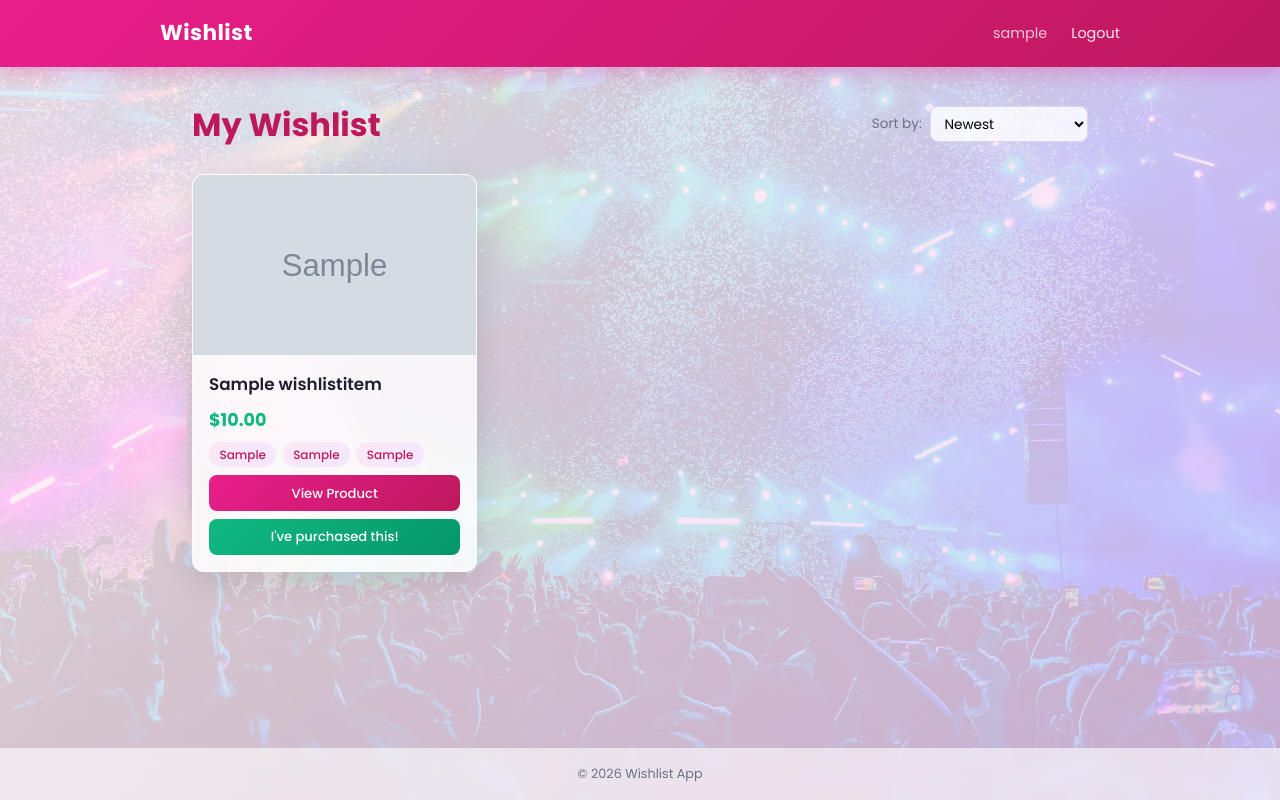
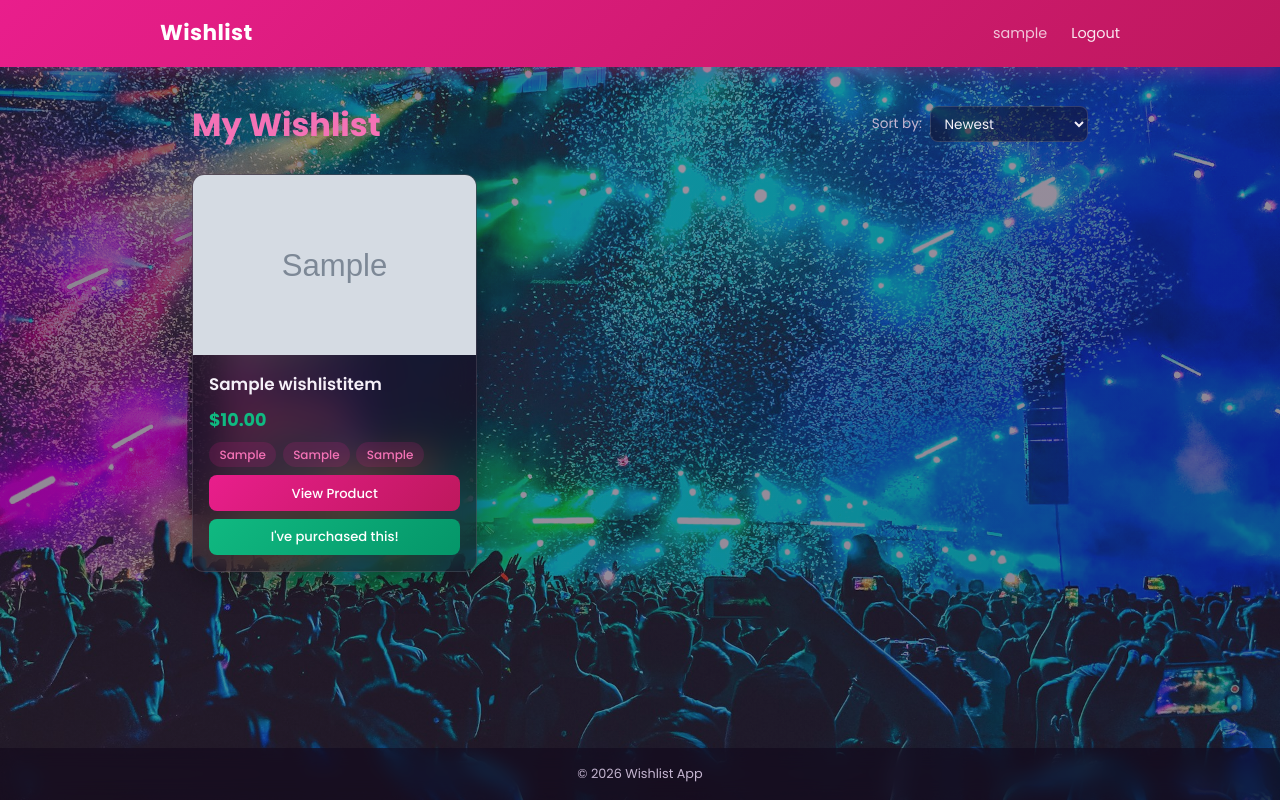
Before and after one commit to dianestephani/wishlist, a Django app: page / in a window 1280 px wide. Run offline with Django 5.2, Linux system fonts and the light colour scheme; a user stored in the database is signed in; tables that the repository leaves empty hold one stand-in row (values such as "Sample post"); grey boxes marked "Sample" are stand-in pictures.

Commit message:
updated styling

```diff
--- a/static/css/style.css
+++ b/static/css/style.css
@@ -16,11 +16,11 @@
     --green-dark: #059669;
     --red: #ef4444;
     --red-dark: #dc2626;
-    --glass-bg: rgba(255, 255, 255, 0.82);
-    --glass-border: rgba(255, 255, 255, 0.45);
-    --glass-shadow: 0 8px 32px rgba(0, 0, 0, 0.12);
-    --text: #1e1e2e;
-    --text-muted: #6b7280;
+    --glass-bg: rgba(20, 10, 30, 0.55);
+    --glass-border: rgba(255, 255, 255, 0.12);
+    --glass-shadow: 0 8px 32px rgba(0, 0, 0, 0.3);
+    --text: #f5f0f8;
+    --text-muted: #c4b5d0;
     --radius: 12px;
 }
 
@@ -39,6 +39,7 @@ body {
     position: fixed;
     inset: 0;
     background: url('../images/background.jpg') center/cover no-repeat;
+    filter: brightness(1.15);
     z-index: -2;
 }
 
@@ -47,9 +48,9 @@ body {
     inset: 0;
     background: linear-gradient(
         135deg,
-        rgba(253, 242, 248, 0.88) 0%,
-        rgba(252, 231, 243, 0.82) 40%,
-        rgba(245, 208, 254, 0.78) 100%
+        rgba(15, 5, 25, 0.52) 0%,
+        rgba(30, 10, 40, 0.45) 40%,
+        rgba(20, 5, 35, 0.50) 100%
     );
     z-index: -1;
 }
@@ -116,7 +117,7 @@ main {
 
 /* ===== Footer ===== */
 footer {
-    background: rgba(255, 255, 255, 0.6);
+    background: rgba(15, 5, 25, 0.5);
     backdrop-filter: blur(10px);
     text-align: center;
     padding: 1rem;
@@ -237,7 +240,7 @@ footer {
 }
 
 .wishlist-header h1 {
-    color: var(--magenta);
+    color: var(--pink-light);
 }
 
 .sort-form {
@@ -253,11 +256,12 @@ footer {
 
 .sort-form select {
     padding: 0.4rem 0.6rem;
-    border: 1px solid #e0d4e8;
+    border: 1px solid rgba(255, 255, 255, 0.15);
     border-radius: 8px;
     font-size: 0.85rem;
     font-family: inherit;
-    background: rgba(255, 255, 255, 0.8);
+    background: rgba(20, 10, 30, 0.5);
+    color: var(--text);
 }
 
 /* ===== Card grid ===== */
@@ -328,8 +332,8 @@ footer {
 }
 
 .card-tag {
-    background: linear-gradient(135deg, #fce7f3 0%, #f3e8ff 100%);
-    color: var(--magenta);
+    background: rgba(233, 30, 140, 0.15);
+    color: var(--pink-light);
     padding: 0.2rem 0.65rem;
     border-radius: 20px;
     font-size: 0.75rem;
```
Also changed, not shown: other parts of static/css/style.css (+22 -17 lines).
